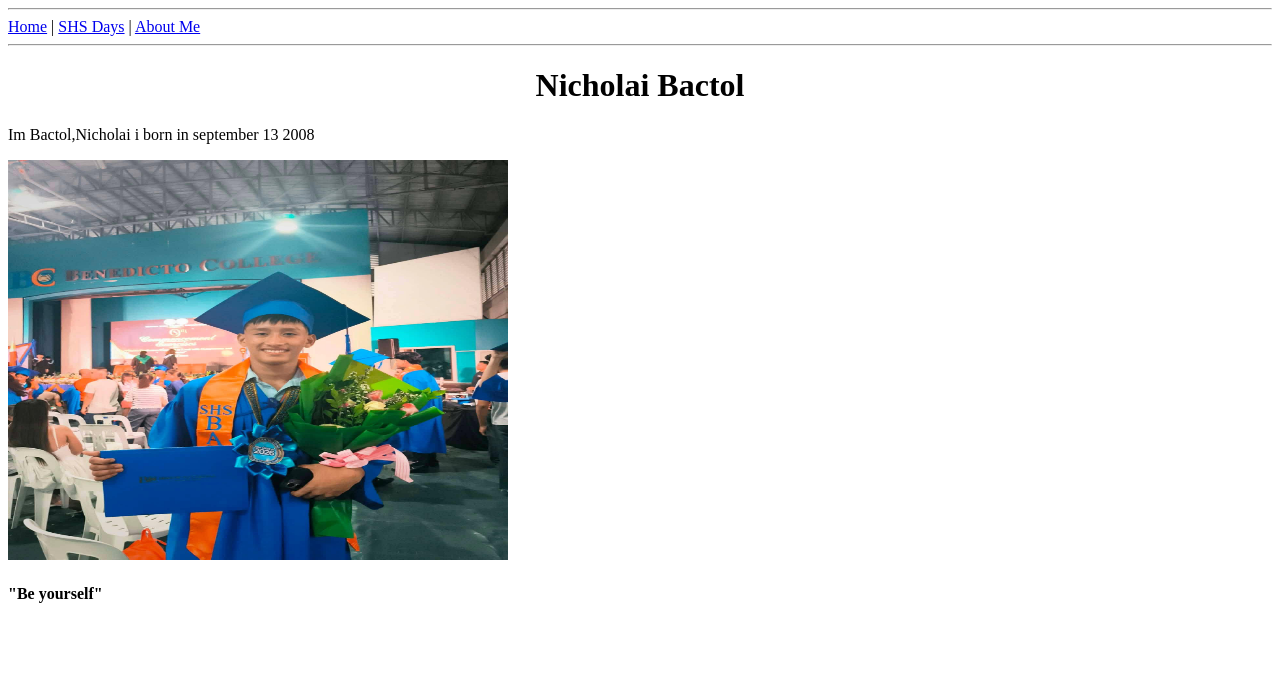
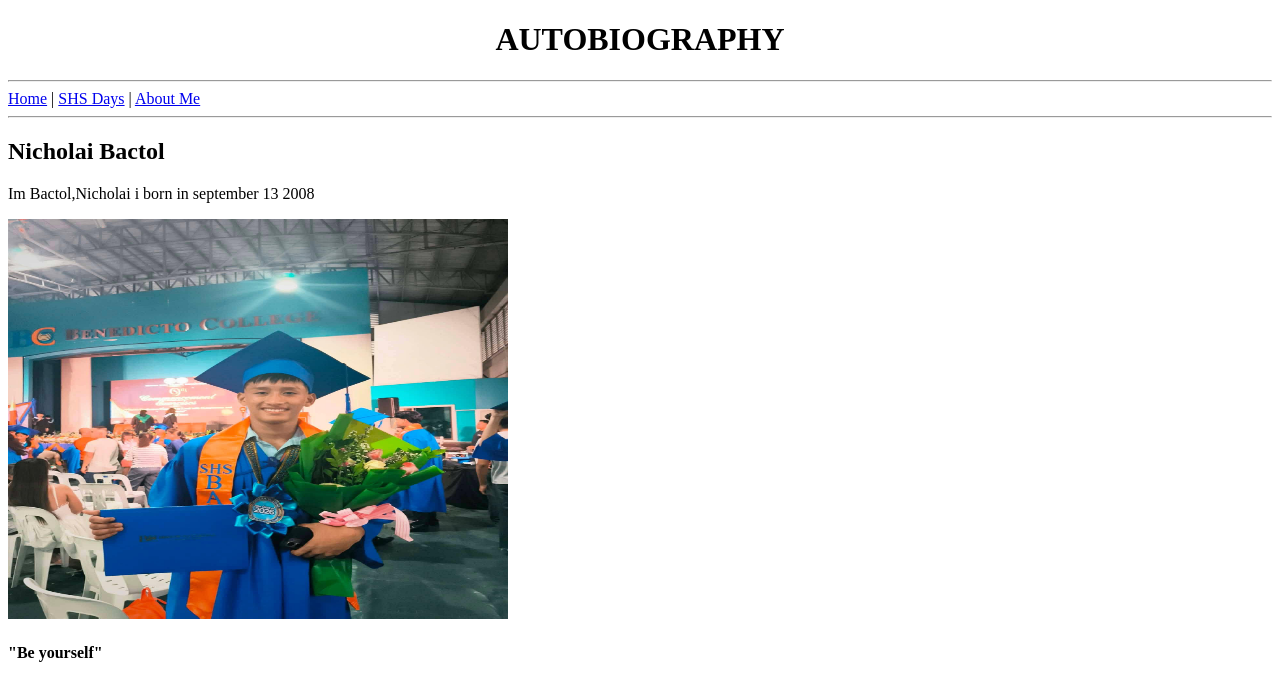
Before and after one commit to nicholai-123/Bactol.Act5, a plain HTML site: page index.html in a window 1280 px wide. Drawn offline with Linux system fonts and the light colour scheme.

Commit message:
Update index.html

```diff
--- a/index.html
+++ b/index.html
@@ -5,12 +5,13 @@
     <link rel="stylesheet" type="text/css" href="Bactol.css">
 </head>
 <body>
+    <h1>AUTOBIOGRAPHY</h1>
     <hr>
     <a href="index.html">Home</a> |
     <a href="SHSDAYS.html">SHS Days</a> |
     <a href="ABOUTME.html">About Me</a>
     <hr>
-    <h1>Nicholai Bactol</h1>
+    <h2>Nicholai Bactol</h2>
     <p> Im Bactol,Nicholai i born in september 13 2008</p>
     <img style="text-align: center;" src="BAKTOL.jpg" alt="backpol" width="500" height="400">
     <h4>"Be yourself"</h4>
```
